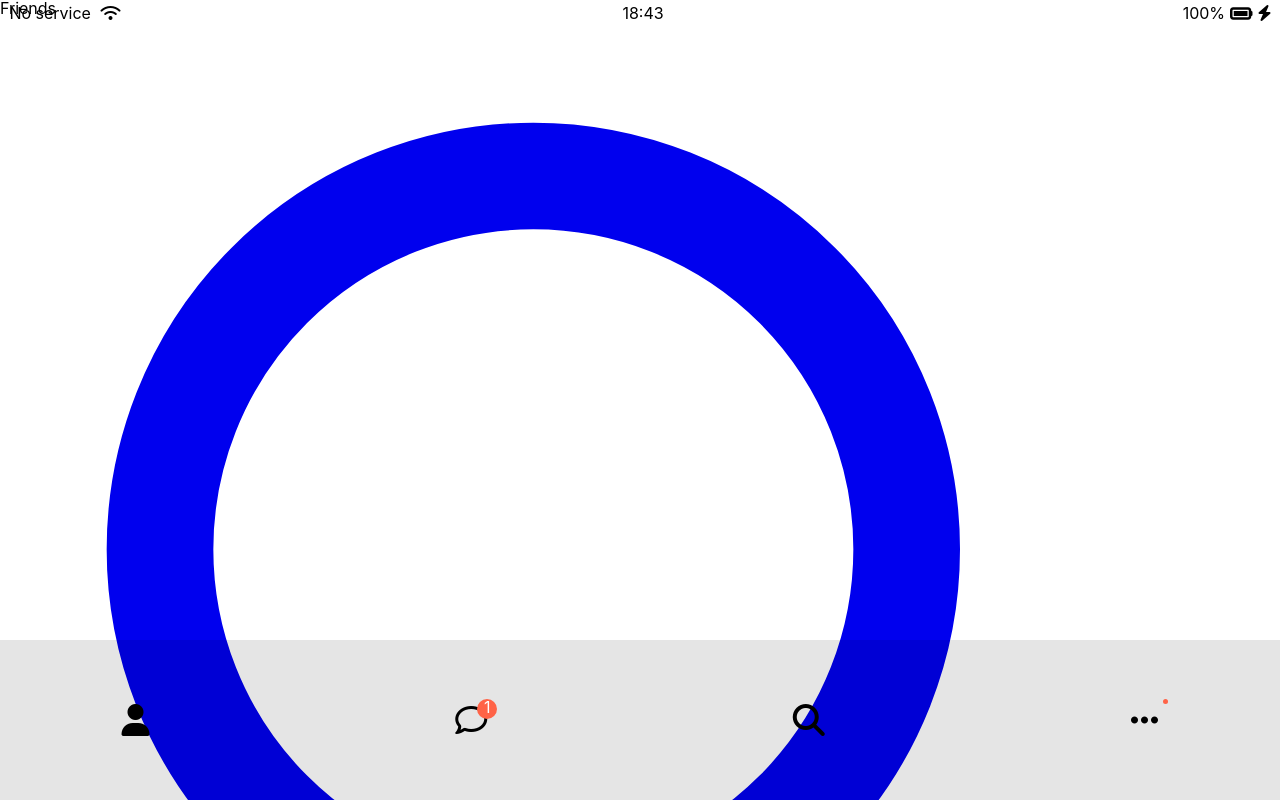
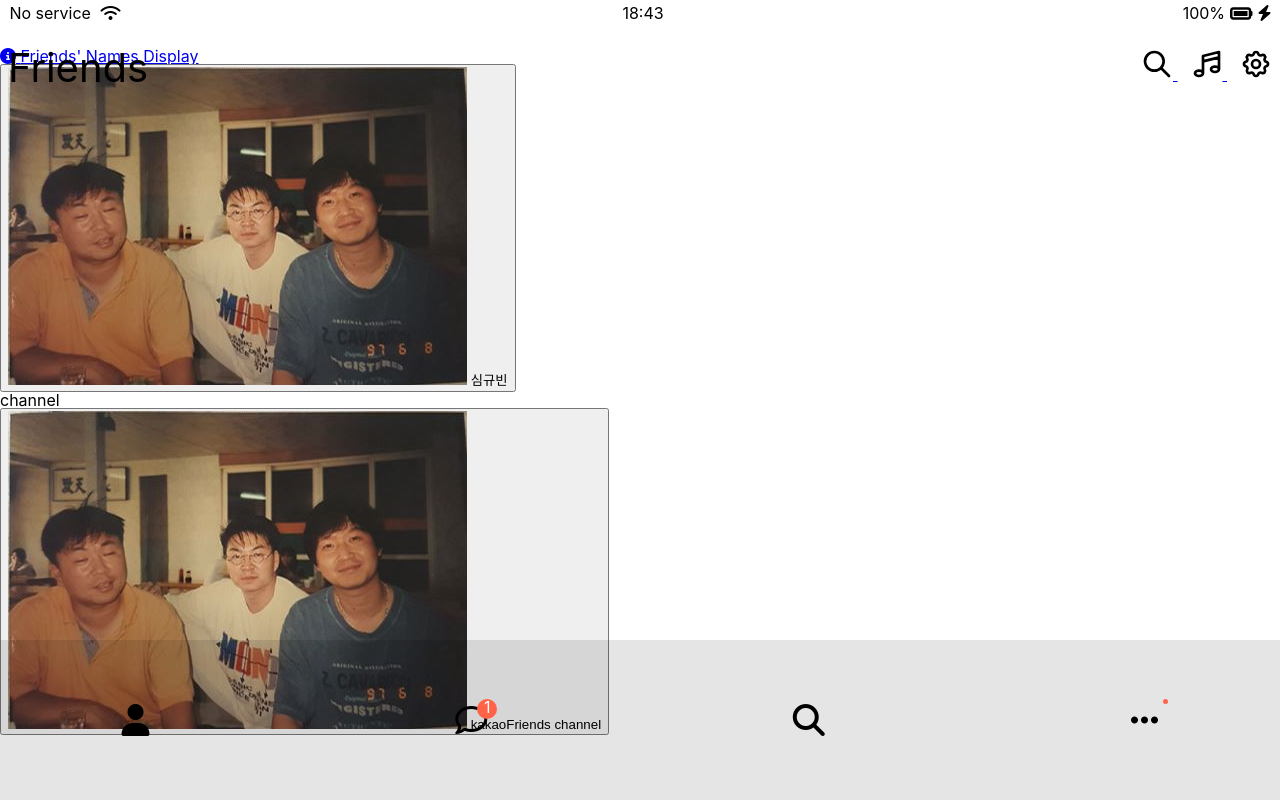
Before and after one commit to shimrbqls/Nomad_kakao_P, a plain HTML site: page FriendList.html in a window 1280 px wide. Shown: the top 800 px of the page. Drawn offline with Linux system fonts and the light colour scheme.

Commit message:
201029
201029_P

```diff
--- a/CSS/FriendList.css
+++ b/CSS/FriendList.css
@@ -6,5 +6,34 @@
 body {
   font-family: -apple-system, BlinkMacSystemFont, "Segoe UI", Roboto, Oxygen,
     Ubuntu, Cantarell, "Open Sans", "Helvetica Neue", sans-serif;
-  height: 1000vh;
 }
+
+.FriendsList-bar{
+  margin-top: 6vh;
+  margin-left: 1vh;
+  margin-bottom: 2vh;
+  margin-right: 1vh;
+  position: relative;
+}
+
+.FriendsList-bar h1{
+  position: absolute;
+  font-size: 5vh;
+}
+
+.FriendsList-bar-Icon{
+  position: absolute;
+  right: 0%;
+}
+
+.FriendsList-bar-Icon svg{
+  width: 32px;
+  height: 32px;
+  margin-left: 13px;
+  color: black;
+}
+
+.FriendsList-Info{
+  display: flex;
+  margin-top: 10px;
+}
--- a/FriendList.html
+++ b/FriendList.html
@@ -24,26 +24,27 @@
             <!--Lighting icon-->
         </div>
     </div>
-
-    <form class="FriendsList-Icon">
-        <span>Friends</span>
-        <a class="FriendsList-Icon__Search" href="#">
+    <div class="FriendsList-bar">
+        <h1>Friends</h1>
+        <form class="FriendsList-bar-Icon">
+            <a class="FriendsList-bar-Icon__Search" href="#">
                 <svg class="w-6 h-6" fill="none" stroke="currentColor" viewBox="0 0 24 24" xmlns="http://www.w3.org/2000/svg"><path stroke-linecap="round" stroke-linejoin="round" stroke-width="2" d="M21 21l-6-6m2-5a7 7 0 11-14 0 7 7 0 0114 0z"></path></svg>
             </a>
-        <a class="FriendsList-Icon__Music" href="#">
+            <a class="FriendsList-bar-Icon__Music" href="#">
                 <svg class="w-6 h-6" fill="none" stroke="currentColor" viewBox="0 0 24 24" xmlns="http://www.w3.org/2000/svg"><path stroke-linecap="round" stroke-linejoin="round" stroke-width="2" d="M9 19V6l12-3v13M9 19c0 1.105-1.343 2-3 2s-3-.895-3-2 1.343-2 3-2 3 .895 3 2zm12-3c0 1.105-1.343 2-3 2s-3-.895-3-2 1.343-2 3-2 3 .895 3 2zM9 10l12-3"></path></svg>
             </a>
-        <a class="FriendsList-Icon__setting" href="#">
+            <a class="FriendsList-bar-Icon__setting" href="#">
                 <svg class="w-6 h-6" fill="none" stroke="currentColor" viewBox="0 0 24 24" xmlns="http://www.w3.org/2000/svg"><path stroke-linecap="round" stroke-linejoin="round" stroke-width="2" d="M10.325 4.317c.426-1.756 2.924-1.756 3.35 0a1.724 1.724 0 002.573 1.066c1.543-.94 3.31.826 2.37 2.37a1.724 1.724 0 001.065 2.572c1.756.426 1.756 2.924 0 3.35a1.724 1.724 0 00-1.066 2.573c.94 1.543-.826 3.31-2.37 2.37a1.724 1.724 0 00-2.572 1.065c-.426 1.756-2.924 1.756-3.35 0a1.724 1.724 0 00-2.573-1.066c-1.543.94-3.31-.826-2.37-2.37a1.724 1.724 0 00-1.065-2.572c-1.756-.426-1.756-2.924 0-3.35a1.724 1.724 0 001.066-2.573c-.94-1.543.826-3.31 2.37-2.37.996.608 2.296.07 2.572-1.065z"></path><path stroke-linecap="round" stroke-linejoin="round" stroke-width="2" d="M15 12a3 3 0 11-6 0 3 3 0 016 0z"></path></svg>
             </a>
         </form>
+    </div>
 
     <div class="FriendsList-Info">
-        <button class="FriendsList-Info__info" type="button">
+        <a class="FriendsList-Info__info" href="#">
             <i class="fas fa-info-circle"></i>
              <span class="FriendsList-Info__text">Friends' Names Display</span>
-             <span class="FriendsList-Info__text">></span>
-        </button>
+             <span class="FriendsList-Info__text"></span>
+        </a>
     </div>
 
     <div class="FriendsList-User">
```
Lines whose indentation alone changed are shown as unchanged.
